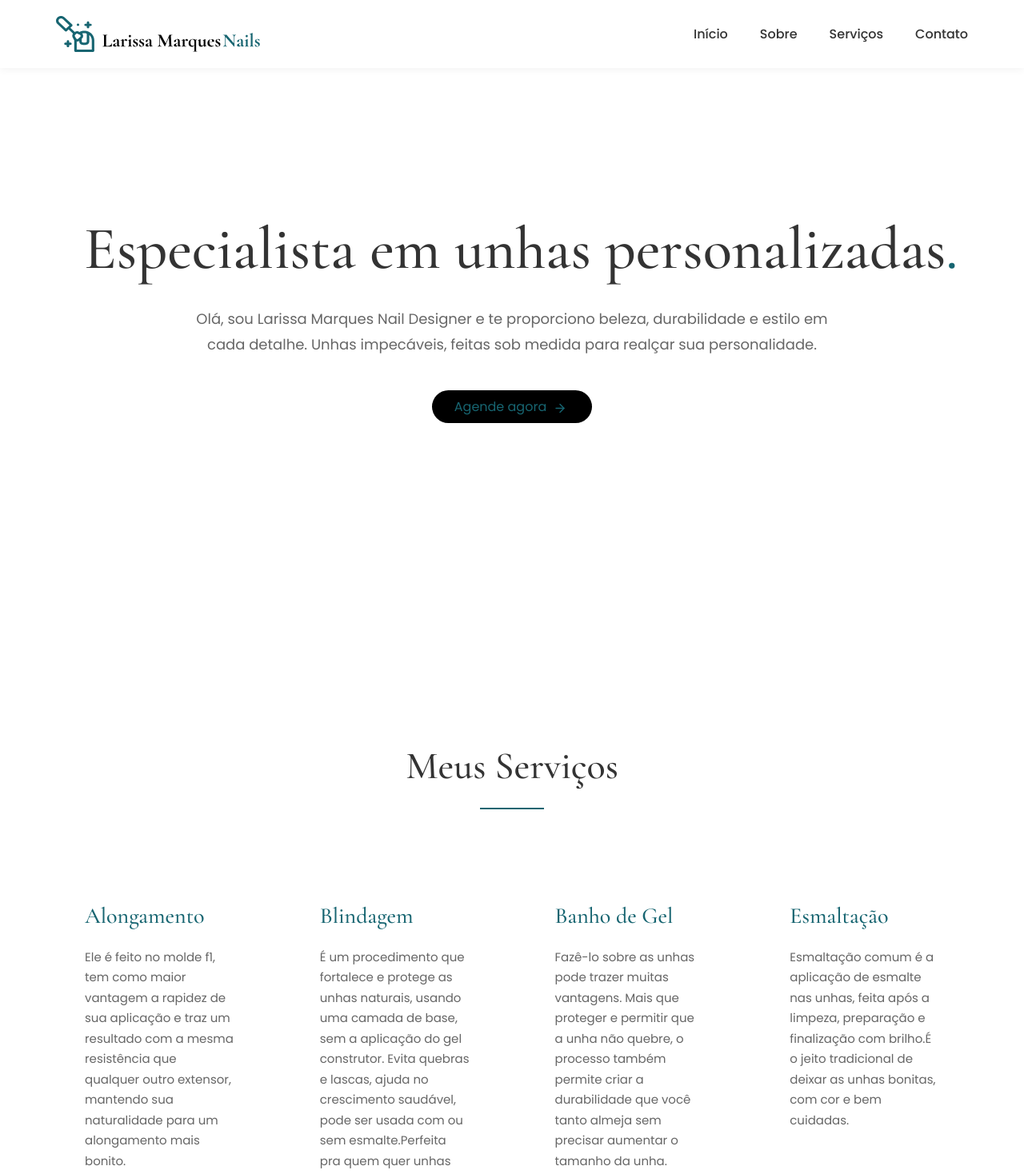
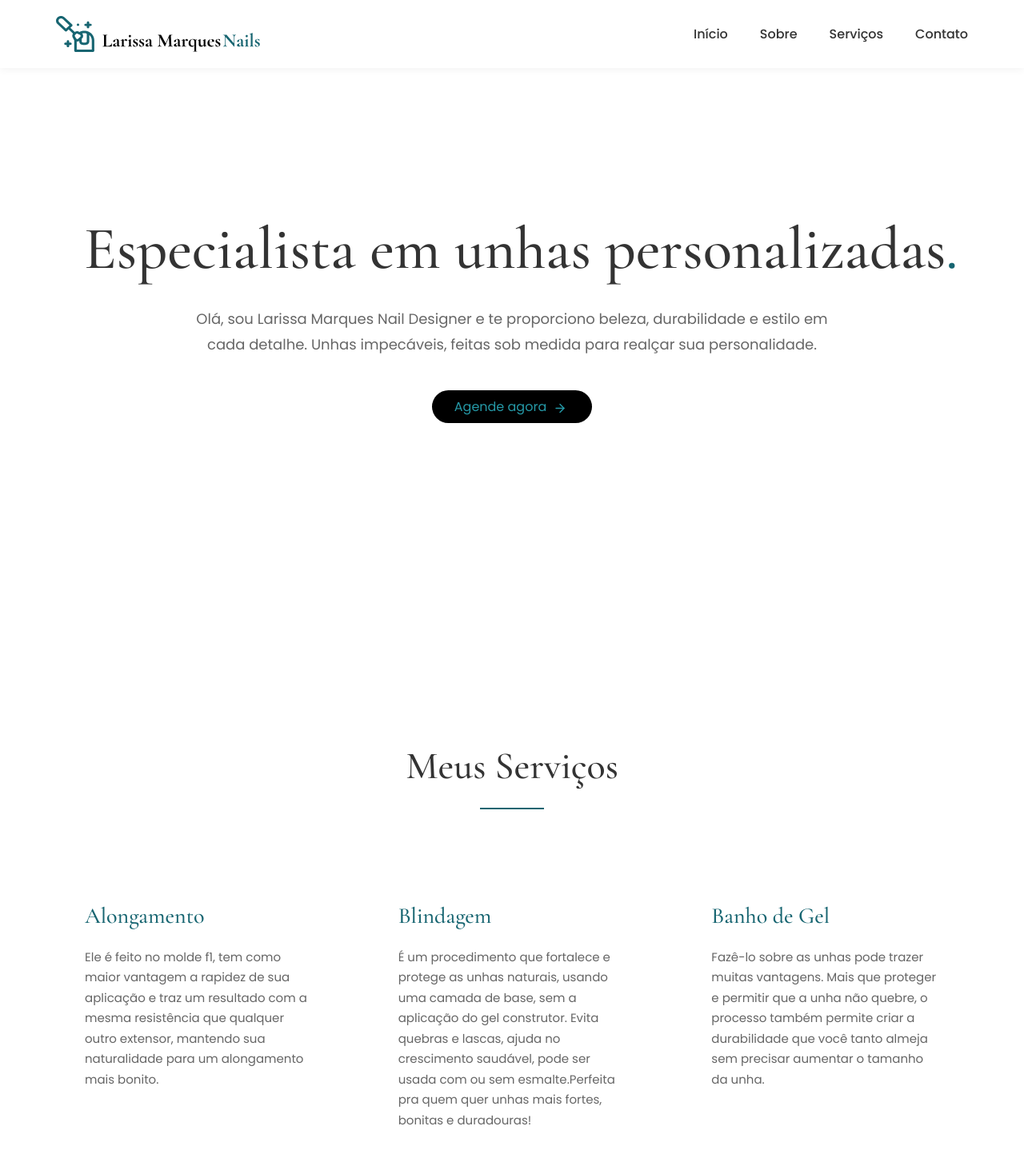
Before and after one commit to gherardijoao/lissaNails, a React (Vite) app: page / in a window 1280 px wide. Shown: the top 1468 px of the page at 80% size. Built offline with nearby package versions, Linux system fonts and the light colour scheme.

Commit message:
fix: adjust texts and alignment

```diff
--- a/src/Home.css
+++ b/src/Home.css
@@ -204,7 +204,7 @@ img {
 
 .cta-button {
   background-color: #000;
-  color: #176571;
+  color: #2599A7;
   border: none;
   font-size: 16px;
   font-weight: 400;
@@ -246,7 +246,7 @@ img {
 
 .services-grid {
   display: grid;
-  grid-template-columns: repeat(4, 1fr);
+  grid-template-columns: repeat(3, 1fr);
   gap: 35px;
   margin: 60px auto 0;
 }
--- a/src/Home.tsx
+++ b/src/Home.tsx
@@ -310,10 +310,6 @@ const Home: React.FC = () => {
                 title: "Banho de Gel",
                 desc: "Fazê-lo sobre as unhas pode trazer muitas vantagens. Mais que proteger e permitir que a unha não quebre, o processo também permite criar a durabilidade que você tanto almeja sem precisar aumentar o tamanho da unha.",
               },
-              {
-                title: "Esmaltação",
-                desc: "Esmaltação comum é a aplicação de esmalte nas unhas, feita após a limpeza, preparação e finalização com brilho.É o jeito tradicional de deixar as unhas bonitas, com cor e bem cuidadas.",
-              },
             ].map((service, index) => (
               <motion.div
                 key={service.title}
@@ -403,15 +399,15 @@ const Home: React.FC = () => {
               whileInView={{ opacity: 1, y: 0 }}
               transition={{ delay: 0.2, duration: 0.7 }}
             >
-             Me chamo Larissa, tenho 20 anos e sou profissional Nail Designer, atuando com foco na naturalidade e delicadeza em cada detalhe do meu trabalho. Busco constantemente o aprimoramento das minhas técnicas, mantendo-me atualizada com as tendências e inovações do mercado, sempre com o objetivo de oferecer o melhor para cada cliente.
+             Me chamo Larissa, tenho 20 anos e sou profissional Nail Designer, atuando com foco na naturalidade e Nail Art. Busco constantemente o aprimoramento das minhas técnicas, mantendo-me atualizada com as tendências e inovações do mercado, sempre com o objetivo de oferecer o melhor para cada cliente.
             </motion.p>
             <motion.p
               initial={{ opacity: 0, y: 20 }}
               whileInView={{ opacity: 1, y: 0 }}
               transition={{ delay: 0.4, duration: 0.7 }}
             >
-              Especializada em alongamentos, manutenção, blindagem, unhas de gel
-              e esmaltação, meu compromisso é proporcionar não apenas um resultado estético de qualidade, mas também uma experiência de cuidado e confiança.
+              Especializada em alongamentos, manutenção, blindagem e Nail Art.
+              Meu compromisso é proporcionar não apenas um resultado estético de qualidade, mas também uma experiência de cuidado e confiança.
             </motion.p>
             <motion.ul
               className="certifications"
```
Also changed, not shown: src/assets/profile.jpeg.
